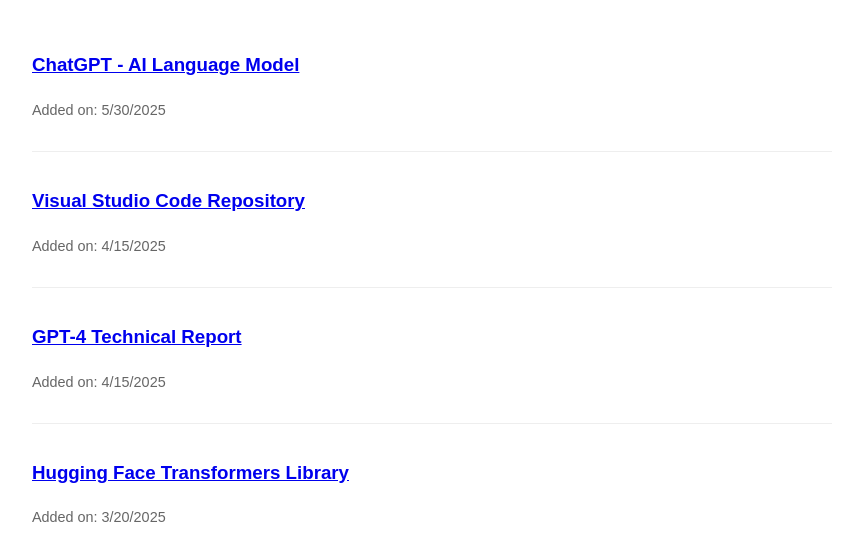
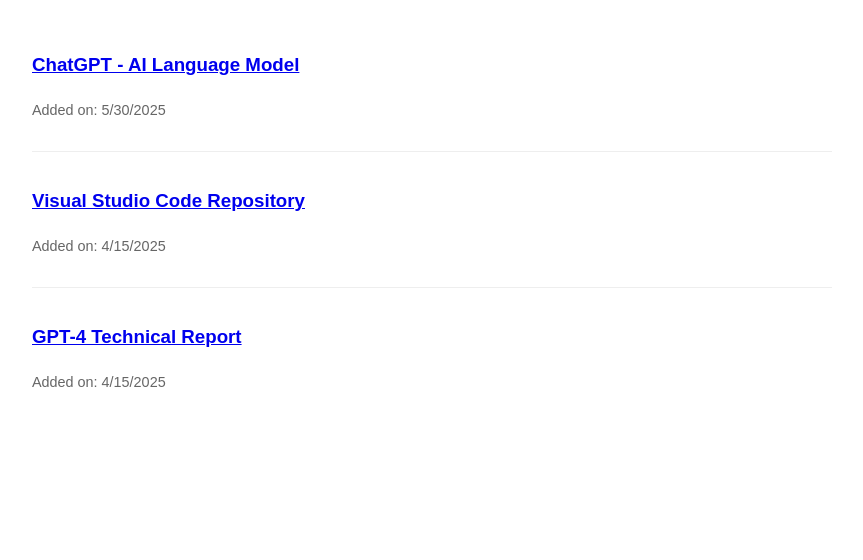
Before and after one commit to ltoscano/ltoscano.github.io, a website: page resources/index.html in a window 1280 px wide. Shown: the part 106-666 px from the top of the page, without its empty margins (208-1071 px from the left). Drawn offline with Linux system fonts and the light colour scheme.

Commit message:
Update resources/index.html with latest links from Synthetici Links

```diff
--- a/resources/index.html
+++ b/resources/index.html
@@ -50,11 +50,6 @@
       <p class="date">Added on: 4/15/2025</p>
     </div>
 
-    <div class="link-item">
-      <h3><a href="https://huggingface.co/transformers" target="_blank">Hugging Face Transformers Library</a></h3>
-      <p class="date">Added on: 3/20/2025</p>
-    </div>
-
   </div>
 </body>
 </html>
```
